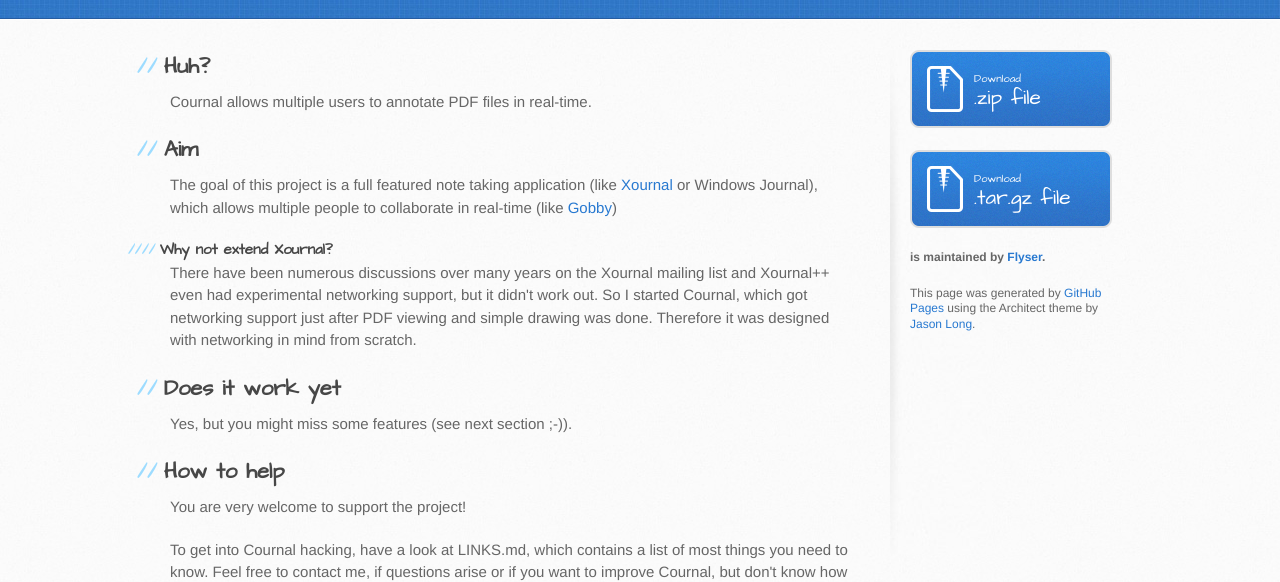
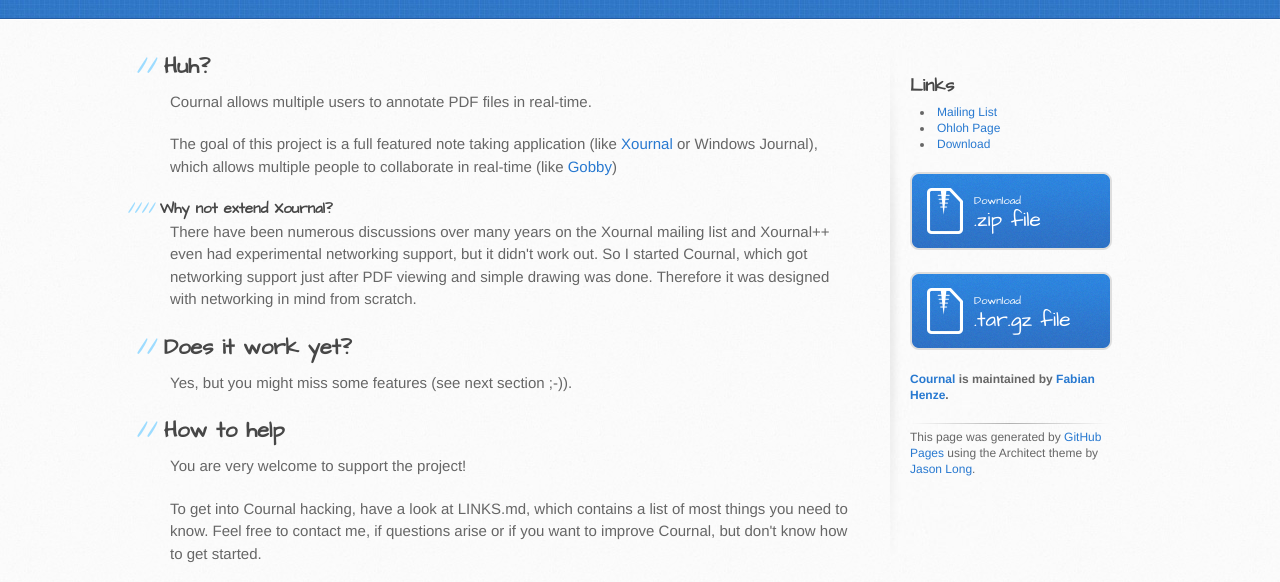
Before and after one commit to flyser/cournal, a plain HTML site: page index.html in a window 1280 px wide. Shown: the part 216-798 px from the top of the page. Drawn offline with Linux system fonts and the light colour scheme.

Commit message:
Put some links on the Website

```diff
--- a/index.html
+++ b/index.html
@@ -21,7 +21,7 @@
       <div class="inner">
         <h1>Cournal</h1>
         <h2>Collaborative note taking and journal application.</h2>
-        <a href="https://github.com/Flyser/cournal" class="button"><small>View project on</small>GitHub</a>
+        <a href="https://github.com/Flyser/cournal" class="button"><small>View project on </small>GitHub</a>
       </div>
     </header>
 
@@ -31,8 +31,6 @@
           <h2>Huh?</h2>
           <p>Cournal allows multiple users to annotate PDF files in real-time.
           </p>
-
-<h2>Aim</h2>
 
 <p>The goal of this project is a full featured note taking application (like
 <a href="http://xournal.sf.net/">Xournal</a> or Windows Journal), which allows
@@ -47,7 +45,7 @@
 simple drawing was done. Therefore it was designed with networking in mind from
 scratch.</p>
 
-<h2>Does it work yet</h2>
+<h2>Does it work yet?</h2>
 
 <p>Yes, but you might miss some features (see next section ;-)).</p>
 
@@ -97,6 +95,14 @@
         </section>
 
         <aside id="sidebar">
+          <h3>Links</h3>
+          <ul id="linklist">
+            <!--<li><a href="http://cournal-project.org/">Homepage</a></li>-->
+            <li><a href="https://lists.sourceforge.net/lists/listinfo/cournal-discuss">Mailing List</a></li>
+            <li><a href="https://www.ohloh.net/p/cournal">Ohloh Page</a></li>
+            <li><a href="https://github.com/Flyser/cournal/downloads">Download</a></li>
+          </ul>
+
           <a href="https://github.com/Flyser/cournal/zipball/master" class="button">
             <small>Download</small>
             .zip file
@@ -106,8 +112,10 @@
             .tar.gz file
           </a>
 
-          <p class="repo-owner"><a href="https://github.com/Flyser/cournal"></a> is maintained by <a href="https://github.com/Flyser">Flyser</a>.</p>
+          <p class="repo-owner"><a href="https://github.com/Flyser/cournal">Cournal</a> is maintained by <a href="https://github.com/Flyser">Fabian Henze</a>.</p>
 
+
+          <hr id="linksep" />
           <p>This page was generated by <a href="pages.github.com">GitHub Pages</a> using the Architect theme by <a href="http://twitter.com/jasonlong">Jason Long</a>.</p>
         </aside>
       </div>
--- a/stylesheets/stylesheet.css
+++ b/stylesheets/stylesheet.css
@@ -124,6 +124,15 @@
   font-weight: bold;
 }
 
+aside#sidebar h3 {
+  font-family: 'Architects Daughter', 'Helvetica Neue', Helvetica, Arial, serif;
+  font-size: 18px;
+  font-weight: bold;
+  margin-top: 24px;
+  margin-bottom: 8px;
+  color: #474747;
+}
+
 #downloads {
   margin-bottom: 40px;
 }
@@ -198,6 +207,26 @@
   padding-bottom: 1em;
   border: none;
   background: transparent url('../images/hr.png') 0 0 no-repeat;
+}
+
+hr#linksep {
+  height: 1px;
+  line-height: 1px;
+  margin-top: 0em;
+  padding-bottom: 0em;
+  border: 0;
+  background: #000;
+  background: -webkit-gradient(linear, left top, right top, color-stop(0%,hsla(0,0%,0%,0)), color-stop(50%,hsla(0,0%,60%,.75)), color-stop(100%,hsla(0,0%,0%,0)));
+  background: -webkit-linear-gradient(left, hsla(0,0%,0%,0) 0%, hsla(0,0%,60%,.75) 50%, hsla(0,0%,0%,0) 100%);
+  background:    -moz-linear-gradient(left, hsla(0,0%,0%,0) 0%, hsla(0,0%,60%,.75) 50%, hsla(0,0%,0%,0) 100%);
+  background:     -ms-linear-gradient(left, hsla(0,0%,0%,0) 0%, hsla(0,0%,60%,.75) 50%, hsla(0,0%,0%,0) 100%);
+  background:      -o-linear-gradient(left, hsla(0,0%,0%,0) 0%, hsla(0,0%,60%,.75) 50%, hsla(0,0%,0%,0) 100%);
+  background:         linear-gradient(left, hsla(0,0%,0%,0) 0%, hsla(0,0%,60%,.75) 50%, hsla(0,0%,0%,0) 100%);
+}
+
+ul#linklist li {
+  list-style: disc inside;
+  padding-left: 10px;
 }
 
 table {
```
